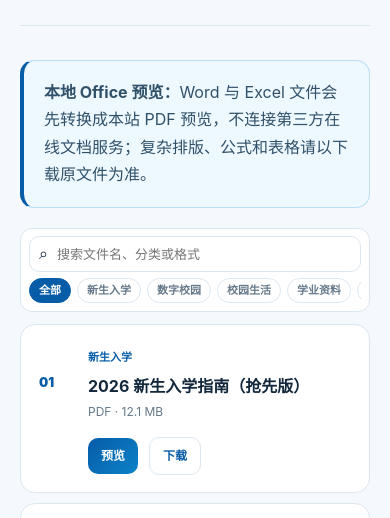
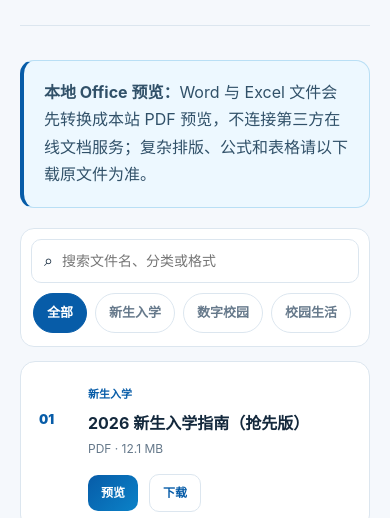
Before and after one commit to CiderHalo/SYUCT, a website: page resources.html in a window 390 px wide. Shown: the part 246-764 px from the top of the page. Drawn offline with Linux system fonts and the light colour scheme.

Commit message:
Add files via upload

```diff
--- a/assets/styles.css
+++ b/assets/styles.css
@@ -679,3 +679,61 @@ html[data-theme="dark"] .freshman-gate-visual::before{
   .resource-search input{height:32px}
   .filter-chip{padding:4px 8px;font-size:11px}
 }
+
+/* v1.34 - mobile resource filter comfortable touch targets */
+@media(max-width:900px){
+  .resource-toolbar{
+    top:calc(var(--header-h) + 6px);
+    max-width:100%;
+    padding:10px;
+    margin-bottom:14px;
+    border-radius:14px;
+  }
+  .resource-search{
+    min-height:42px;
+    padding-inline:12px;
+  }
+  .resource-search input{
+    height:42px;
+    font-size:14px;
+  }
+  .filter-row{
+    display:flex!important;
+    flex-wrap:nowrap!important;
+    width:100%;
+    max-width:100%;
+    gap:8px;
+    margin-top:9px;
+    padding:1px 2px 3px;
+    overflow-x:auto!important;
+    overflow-y:hidden!important;
+    white-space:nowrap;
+    -webkit-overflow-scrolling:touch;
+    overscroll-behavior-x:contain;
+    scrollbar-width:none;
+    scroll-padding-inline:2px;
+    touch-action:pan-x;
+  }
+  .filter-row::-webkit-scrollbar{display:none}
+  .filter-chip{
+    flex:0 0 auto!important;
+    min-width:max-content;
+    min-height:40px;
+    padding:0 13px;
+    display:inline-flex;
+    align-items:center;
+    justify-content:center;
+    white-space:nowrap!important;
+    font-size:13px;
+    line-height:1;
+    font-weight:800;
+    -webkit-tap-highlight-color:transparent;
+  }
+}
+@media(max-width:380px){
+  .resource-toolbar{padding:9px}
+  .resource-search{min-height:40px;padding-inline:11px}
+  .resource-search input{height:40px;font-size:13px}
+  .filter-row{gap:7px;margin-top:8px}
+  .filter-chip{min-height:40px;padding:0 12px;font-size:13px}
+}
```
